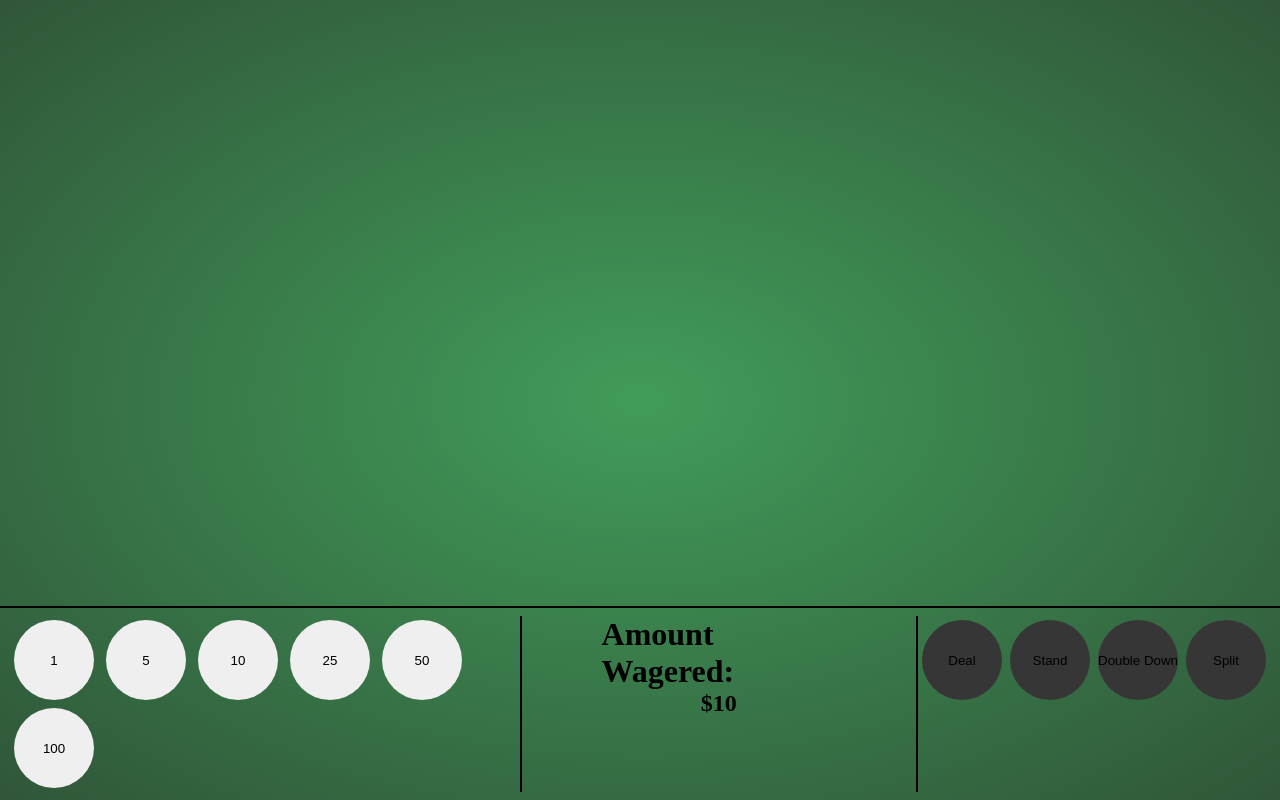
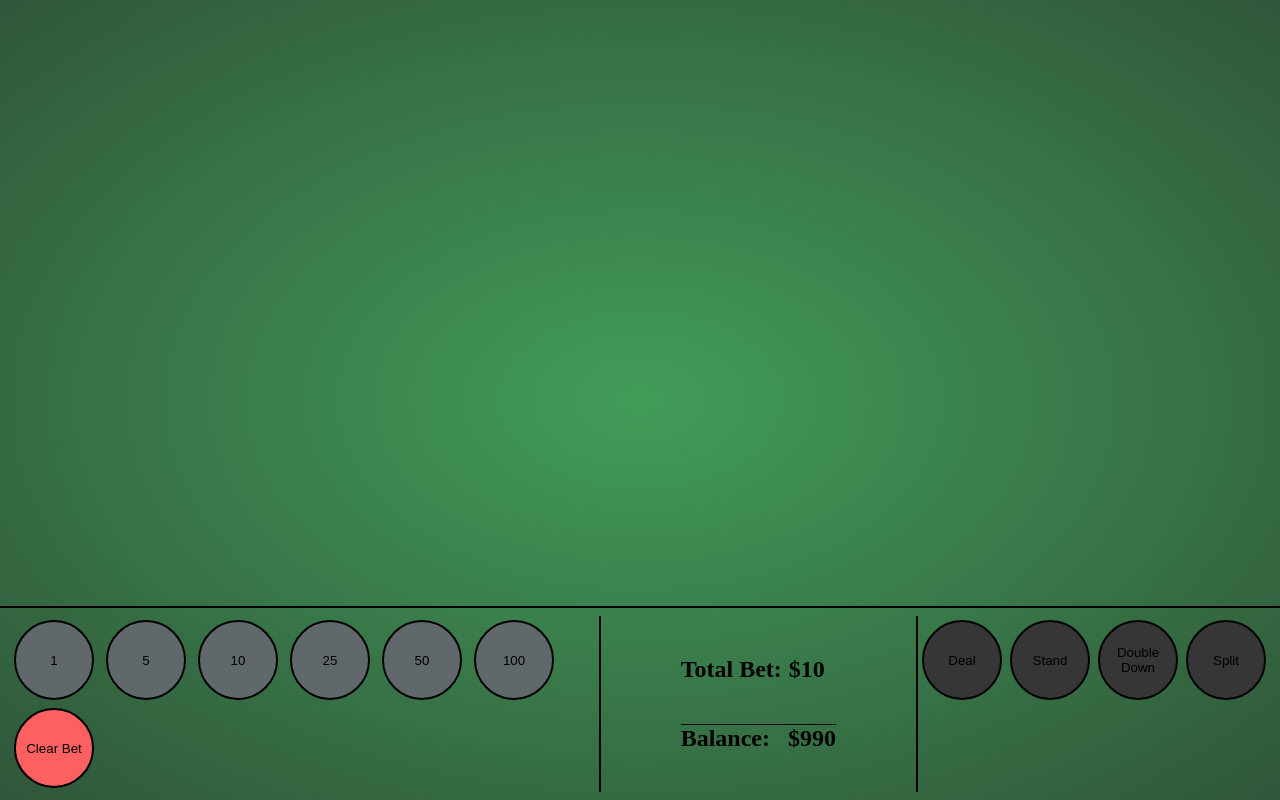
Before and after one commit to longnphan/blackjack, a plain HTML site: page index.html in a window 1280 px wide. Both pictures are taken after a click on the button "10". Drawn offline with Linux system fonts and the light colour scheme.

Commit message:
add clear bet btn, balance text, and fn's to make them work

```diff
--- a/css/styles.css
+++ b/css/styles.css
@@ -10,13 +10,39 @@ body {
   position: relative;
 }
 
+.balance-amount {
+  margin-left: 18px;
+}
+
+.bet-amount {
+  margin-left: 7px;
+}
+
+.bet-container {
+  display: flex;
+}
+
 .btn {
-  border: none;
+  background-color: #60686c;
+  border: 2px solid black;
   border-radius: 100%;
   cursor: pointer;
   height: 80px;
   margin: 4px;
   width: 80px;
+}
+
+.btn-clear {
+  background-color: rgb(252, 96, 96);
+}
+
+.btn-clear:hover {
+  background-color: white;
+}
+
+.balance-container {
+  display: flex;
+  border-top: 1px solid black;
 }
 
 .btn-chips:hover {
@@ -44,8 +70,8 @@ footer {
 .footer-container {
   border-top: 2px black solid;
   display: flex;
+  justify-content: space-between;
   padding: 0.5rem 0;
-  justify-content: space-between;
   width: 100%;
 }
 
@@ -54,12 +80,11 @@ footer {
   margin-right: 10px;
 }
 
-.wagered-amount {
-  text-align: center;
-}
-
-.wagered-container {
+.stats-container {
   border-left: 2px black solid;
   border-right: 2px black solid;
+  display: flex;
+  flex-direction: column;
+  justify-content: space-evenly;
   padding: 0 5rem;
 }
--- a/index.html
+++ b/index.html
@@ -18,11 +18,19 @@
             <button class="btn btn-chips">25</button>
             <button class="btn btn-chips">50</button>
             <button class="btn btn-chips">100</button>
+            <button class="btn btn-clear">Clear Bet</button>
           </div>
 
-          <div class="wagered-container">
-            <h1 class="wagered-heading">Amount Wagered:</h1>
-            <h2 class="wagered-amount">$0</h2>
+          <div class="stats-container">
+            <div class="bet-container">
+              <h2 class="bet-heading">Total Bet:</h2>
+              <h2 class="bet-amount">$0</h2>
+            </div>
+
+            <div class="balance-container">
+              <h2 class="balance-heading">Balance:</h2>
+              <h2 class="balance-amount">$1000</h2>
+            </div>
           </div>
 
           <div class="player-actions-container">
--- a/js/index.js
+++ b/js/index.js
@@ -1,18 +1,42 @@
+const balanceText = document.querySelector(".balance-amount");
+const betText = document.querySelector(".bet-amount");
 const chipBtns = document.querySelectorAll(".btn-chips");
+const clearBtn = document.querySelector(".btn-clear");
 const dealBtn = document.querySelector(".btn-deal");
-const standBtn = document.querySelector(".btn-stand");
 const doubleDownBtn = document.querySelector(".btn-doubleDown");
 const splitBtn = document.querySelector(".btn-split");
-const wagered = document.querySelector(".wagered-amount");
-let totalWageredAmt = 0;
+const standBtn = document.querySelector(".btn-stand");
+let totalBalanceAmt = 1000;
+let totalBetAmt = 0;
 
-function calcWageredAmt() {
+function calcBetAmt() {
+  // Increment bet amount when chips are clicked on.
   for (let item of chipBtns) {
     item.addEventListener("click", e => {
-      totalWageredAmt += Number(e.target.textContent);
-      wagered.textContent = `$${totalWageredAmt}`;
+      let chipValue = Number(e.target.textContent);
+
+      // Can't place bet if balance is 0.
+      if (totalBalanceAmt - chipValue >= 0) {
+        totalBetAmt += chipValue;
+        betText.textContent = `$${totalBetAmt}`;
+
+        // Decrement Balance when chips are clicked on.
+        totalBalanceAmt -= chipValue;
+        balanceText.textContent = `$${totalBalanceAmt}`;
+      }
     });
+    // Adds event listener to clear bet btn.
+    clearBet();
   }
 }
 
-calcWageredAmt();
+function clearBet() {
+  clearBtn.addEventListener("click", () => {
+    totalBalanceAmt += totalBetAmt;
+    totalBetAmt = 0;
+    betText.textContent = `$${totalBetAmt}`;
+    balanceText.textContent = `$${totalBalanceAmt}`;
+  });
+}
+
+calcBetAmt();
```
